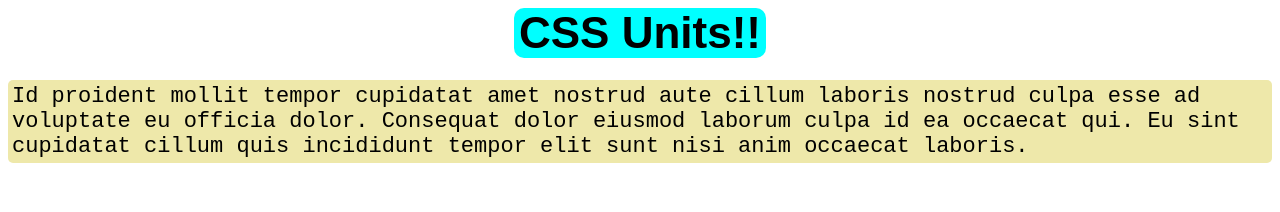
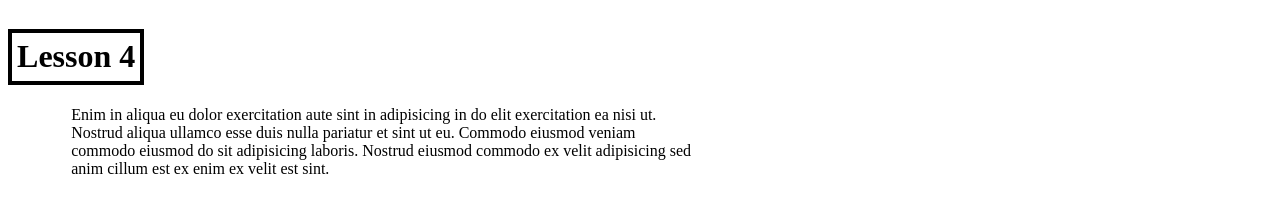
Before and after one commit to ReidoBoss/front-end-practice, a plain HTML site: page Lesson4/index.html in a window 1280 px wide. Drawn offline with Linux system fonts and the light colour scheme.

Commit message:
lesson7 tbd

```diff
--- a/Lesson4/index.html
+++ b/Lesson4/index.html
@@ -1,13 +1,13 @@
 <html>
 	<title>Lesson 4</title>
 	<link rel="stylesheet" type="text/css" href="style.css">
+	<body>
 
-	<body>
-		<h1>CSS Units!!</h1>
 		<main>
-			<p class="border">
-				Id proident mollit tempor cupidatat amet nostrud aute cillum laboris nostrud culpa esse ad voluptate eu officia dolor. Consequat dolor eiusmod laborum culpa id ea occaecat qui. Eu sint cupidatat cillum quis incididunt tempor elit sunt nisi anim occaecat laboris.
-			</p>
+		<h1>Lesson 4</h1>
+			<article>
+				Enim in aliqua eu dolor exercitation aute sint in adipisicing in do elit exercitation ea nisi ut. Nostrud aliqua ullamco esse duis nulla pariatur et sint ut eu. Commodo eiusmod veniam commodo eiusmod do sit adipisicing laboris. Nostrud eiusmod commodo ex velit adipisicing sed anim cillum est ex enim ex velit est sint.
+			</article>
 		</main>
 	</body>
 </html>
--- a/Lesson4/style.css
+++ b/Lesson4/style.css
@@ -1,23 +1,14 @@
-html{
-	font-size: 22px;
+p {
+	size: 2px;
+}
 
+article{
+	width: 50%;
+	padding-left: 5%;
 }
 
 h1{
-	text-align: center;
-	font-family: sans-serif;
-	border: hidden 2px;
-  	margin: auto;
-  	width: 20%;
-	border-radius: 10px;
-	background: aqua;
+	display: inline-block;
+	padding :0.4%;
+	border: solid 4px;
 }
-.border{
-	padding: 4px;
-	border: hidden 2px;
-	border-radius: 5px;
-	background: palegoldenrod;
-}
-main{
-	font-family: monospace;
-}
--- /dev/null
+++ b/Lesson5/styles.css
@@ -0,0 +1,6 @@
+h1{
+	font-family: monospace;
+	font-size: 150%;
+	display: inline-block;
+	border: solid 20px ;
+}
--- /dev/null
+++ b/Lesson6/styles.css
@@ -0,0 +1,21 @@
+html{
+	font-size: 200%;
+	display: inline-block;
+	font-family: monospace;
+	padding: 0.5%;
+}
+
+.main_heading{
+	display: inline-block;
+	padding: 0.5%;
+	border: solid  skyblue 1px;
+	background: palegoldenrod;
+	border-radius: 20%;
+}
+
+
+p{
+	line-height: 1.5;
+	width: 50%;
+	text-align: justify;
+}
```
Also changed, not shown: Lesson5/index.html (added, +7 -0 lines), Lesson6/index.html (added, +16 -0 lines), 1 other file.
